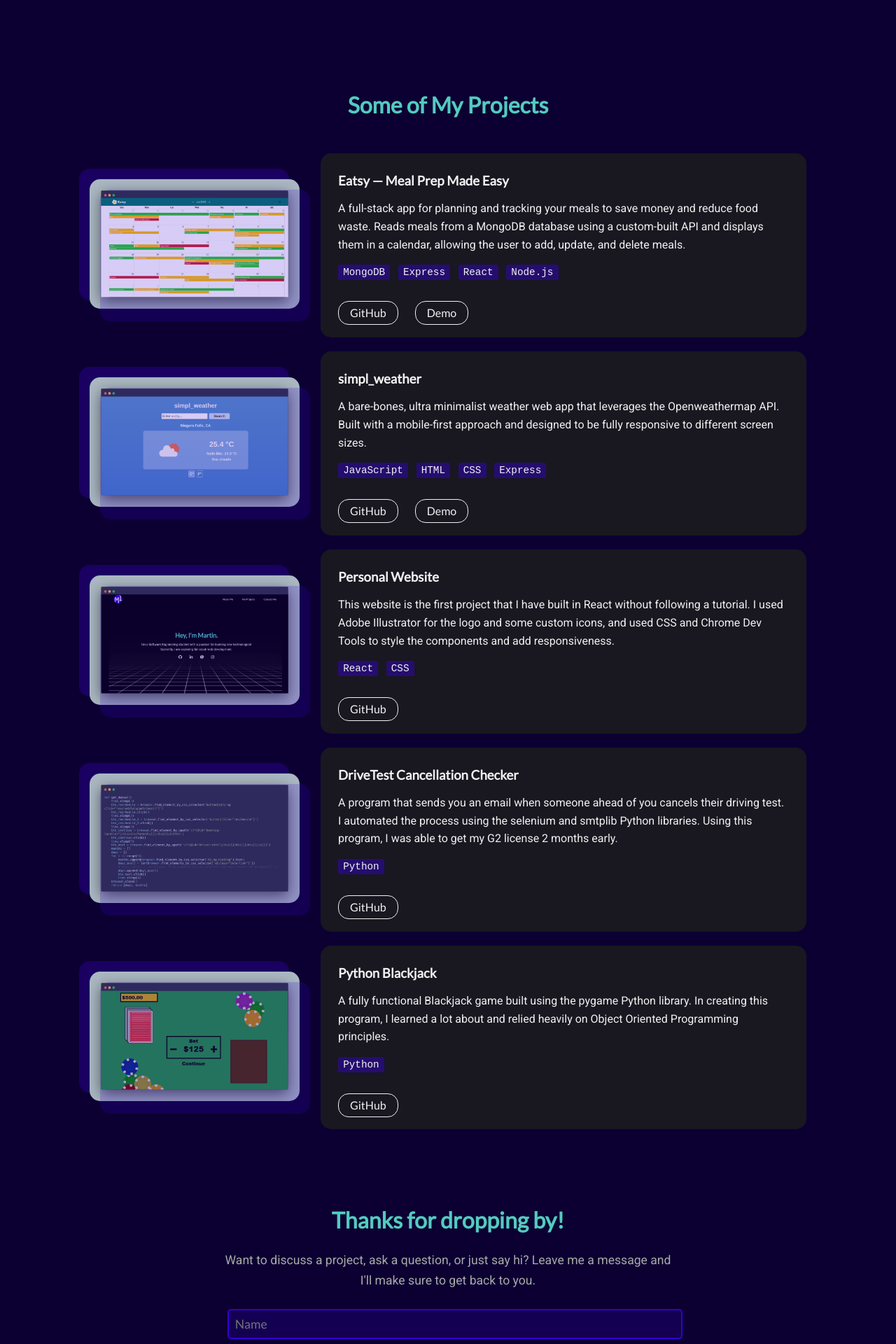
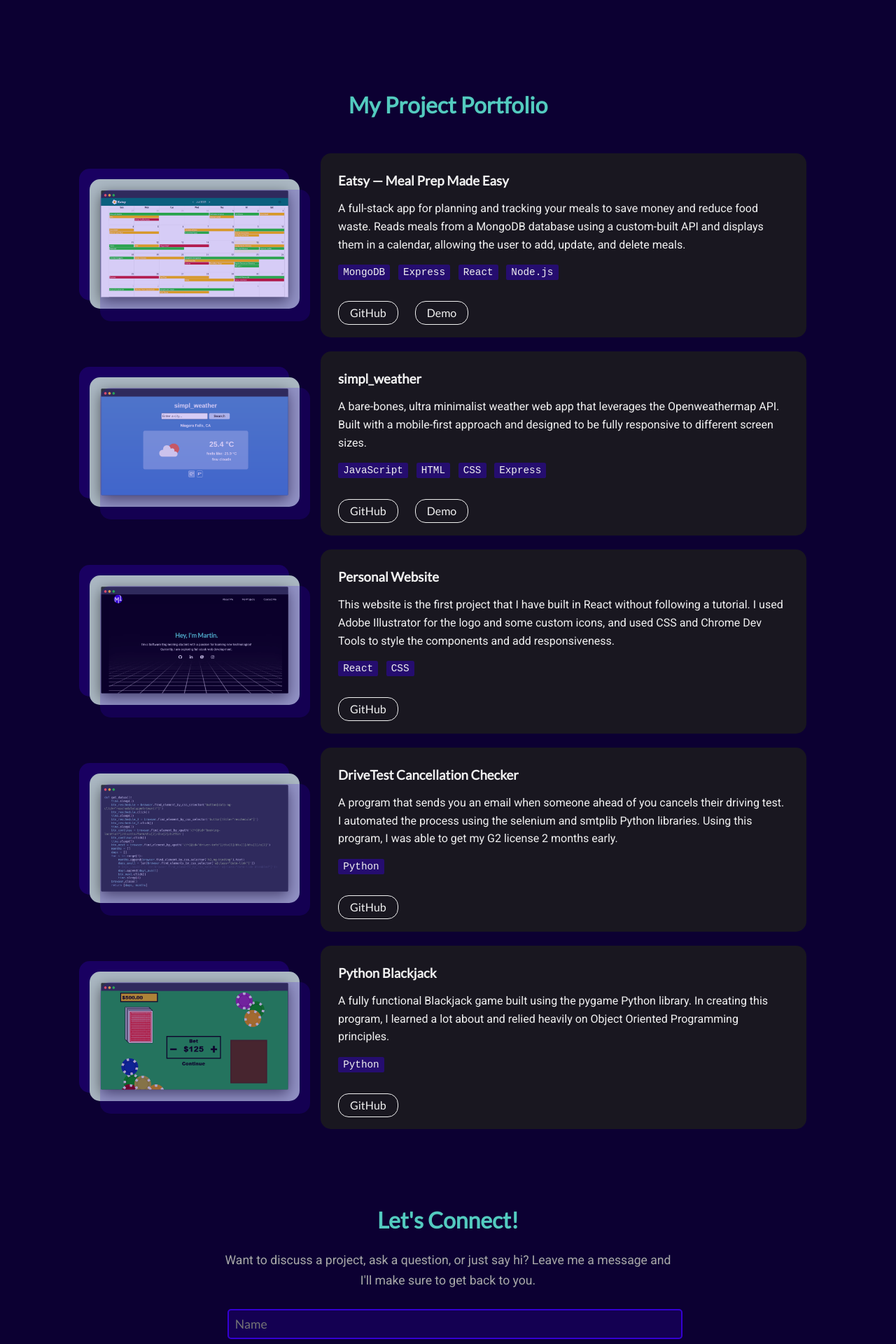
Before and after one commit to martinivnv/personal-site, a React (Create React App) app: page / in a window 1280 px wide. Shown: the part 1440-3360 px from the top of the page at 70% size. Built offline with nearby package versions, Linux system fonts and the light colour scheme.

Commit message:
Changed some headings

```diff
--- a/src/Contact.js
+++ b/src/Contact.js
@@ -5,7 +5,7 @@ import ContactForm from "./ContactForm";
 const Contact = () => {
 	return (
 		<section id="contact">
-			<h2 id="contact-title">Thanks for dropping by!</h2>
+			<h2 id="contact-title">Let's Connect!</h2>
 			<p id="contact-text">
 				Want to discuss a project, ask a question, or just say hi? Leave me a
 				message and I'll make sure to get back to you.
--- a/src/Projects.js
+++ b/src/Projects.js
@@ -52,7 +52,7 @@ const Projects = () => {
 	];
 	return (
 		<section id="projects">
-			<h2>Some of My Projects</h2>
+			<h2>My Project Portfolio</h2>
 			<div id="projects-container">
 				{projects.map((project) => (
 					<Project info={project} />
```
